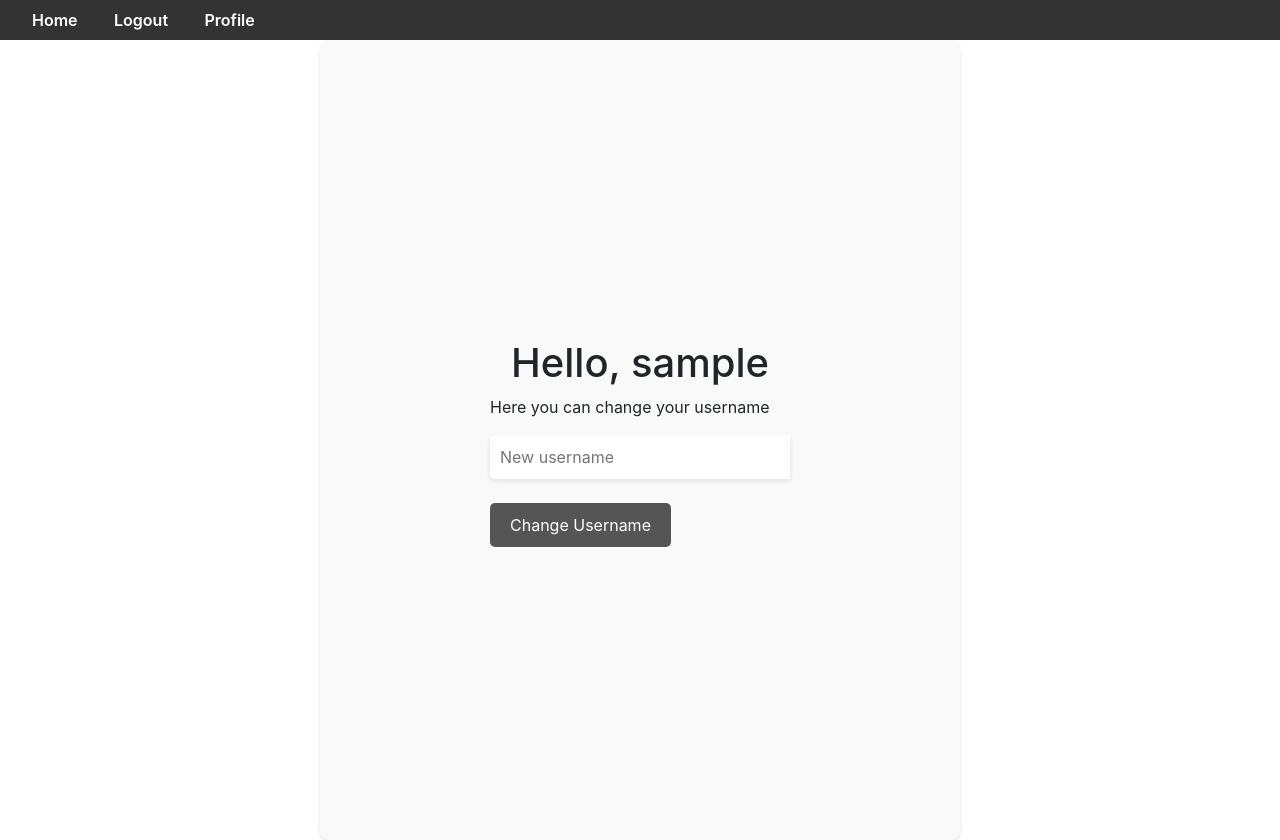
After one commit to AxN21/Nooted, a Flask app: a page that uses app/templates/base.html in a window 1280 px wide. The commit adds this page. Run offline with Flask 3, Linux system fonts and the light colour scheme; the visitor is signed in with stand-in values (Sample User, id 1); some libraries are stand-ins or nearby versions.

Commit message:
added a profile page and cleaned the code

```diff
--- a/app/__init__.py
+++ b/app/__init__.py
@@ -1,33 +1,45 @@
 from flask import Flask
-from os import path
 import os
 from flask_sqlalchemy import SQLAlchemy
-from flask_login import LoginManager, login_manager
+from flask_login import LoginManager
 
+
+# Initialize database instance
 db = SQLAlchemy()
-DB_NAME = 'database.db'
+"""DB_NAME = 'database.db'"""
 
 
 def create_app():
+
+    '''
+    Create and configure the Flask application
+
+    Returns:
+        app (Flask): The configured Flask application
+    '''
+
     app = Flask(__name__)
     app.config['SECRET_KEY'] = os.getenv('SECRET_KEY')
-    app.config['SQLALCHEMY_DATABASE_URI'] = f'sqlite:///{DB_NAME}'
+    app.config['SQLALCHEMY_DATABASE_URI'] = os.getenv('DATABASE_URL')
     db.init_app(app)
 
+    # Import and register blueprints
     from .views import views
     from .auth import auth
 
     app.register_blueprint(views, url_prefix='/')
     app.register_blueprint(auth, url_prefix='/')
 
-    from .models import User, Note
+    from .models import User
 
-    create_database(app)
+    # create_database(app)
 
+    # Initialize Flask-login extension
     login_manager = LoginManager()
     login_manager.login_view = 'auth.login'
     login_manager.init_app(app)
 
+    # Define the user_loader callback for Flask-login
     @login_manager.user_loader
     def load_user(id):
         return User.query.get(int(id))
@@ -35,9 +47,10 @@ def create_app():
     return app
 
 
+# Uncomment when in dev mode with SQLAlchemy
 ''' Create the database on init if it doesn't exit already '''
-def create_database(app):
+'''def create_database(app):
     if not path.exists('app/instance/' + DB_NAME):
         with app.app_context():
             db.create_all()
-            print('Created Database!')
+            print('Created Database!')'''
--- a/app/static/css/style.css
+++ b/app/static/css/style.css
@@ -117,8 +117,13 @@ li span {
 }
 
 @media screen and (max-width: 600px) {
-  .form, .form-container, .body {
+
+  .form-container {
+    min-width: 350px;
+    padding: 0;
+  }
+
+  .form {
     width: 100%;
-    margin-top: 0;
   }
 }
--- a/app/templates/base.html
+++ b/app/templates/base.html
@@ -7,12 +7,12 @@
   <link rel="shortcut icon" type="x-icon" href="../static/images/icon.png">
   <link rel="preconnect" href="https://fonts.googleapis.com">
   <link rel="preconnect" href="https://fonts.gstatic.com" crossorigin>
-    <link href="https://fonts.googleapis.com/css2?family=Roboto:ital,wght@0,100;0,300;0,400;0,500;0,700;0,900;1,100;1,300;1,400;1,500;1,700;1,900&display=swap" rel="stylesheet">
+  <link
+    href="https://fonts.googleapis.com/css2?family=Roboto:ital,wght@0,100;0,300;0,400;0,500;0,700;0,900;1,100;1,300;1,400;1,500;1,700;1,900&display=swap"
+    rel="stylesheet">
 
   <link rel="stylesheet" href="../static/css/style.css">
-    <link
-        rel='stylesheet'
-        href='https://stackpath.bootstrapcdn.com/bootstrap/4.4.1/css/bootstrap.min.css'
+  <link rel='stylesheet' href='https://stackpath.bootstrapcdn.com/bootstrap/4.4.1/css/bootstrap.min.css'
     crossorigin='anonymous'>
 
   <title>{% block title %}Home{% endblock %}</title>
@@ -24,6 +24,7 @@
       {% if user.is_authenticated %}
       <a id="home" href="/">Home</a>
       <a id="logout" href="/logout">Logout</a>
+      <a id="profile" href="/profile/user-id={{ current_user.id }}">Profile</a>
       {% else %}
       <a id="signUp" href="/sign-up">Sign-up</a>
       <a id="login" href="/login">Login</a>
@@ -37,14 +38,16 @@
   {% if category == 'error' %}
   <div id="close_div" class="alert alert-danger alter-dismissable fade show" role="alert">
     {{ message }}
-      <button id="close" type="button" class="close" data-dismiss="alert" onClick="document.getElementById('close_div').style.display='none'">
+    <button id="close" type="button" class="close" data-dismiss="alert"
+      onClick="document.getElementById('close_div').style.display='none'">
       <span aria-hidden="true">&times;</span>
     </button>
   </div>
   {% else %}
   <div id="close_div" class="alert alert-success alter-dismissable fade show" role="alert">
     {{ message }}
-      <button type="button" class="close" data-dismiss="alert" onClick="document.getElementById('close_div').style.display='none'">
+    <button type="button" class="close" data-dismiss="alert"
+      onClick="document.getElementById('close_div').style.display='none'">
       <span aria-hidden="true">&times;</span>
     </button>
   </div>
@@ -58,9 +61,10 @@
 
   <script type="text/javascript" src="{{ url_for('static', filename='index.js') }}"></script>
   <script>
-      if ( window.history.replaceState ) {
+    if (window.history.replaceState) {
       window.history.replaceState(null, null, window.location.href);
     }
   </script>
 </body>
+
 </html>
--- a/app/templates/home.html
+++ /dev/null
@@ -1,5 +0,0 @@
-{% extends "base.html" %} {% block title %}Home{% endblock %}
-
-{% block content %}
-<h1>This is the home page</h1>
-{% endblock %}
--- /dev/null
+++ b/app/templates/profile.html
@@ -0,0 +1,15 @@
+{% extends "base.html" %} {% block title %}Profile{% endblock %}
+
+{% block content %}
+<div class="form-container">
+  <form method="POST">
+    <h1>Hello, {{ user.username }}</h1>
+    <p>Here you can change your username</p>
+    <div class="form">
+      <input type="text" class="input" id="new_username" name="new_username" placeholder="New username"/>
+    </div>
+    <br />
+    <button type="submit" class="button">Change Username</button>
+  </form>
+</div>
+{% endblock %}
--- a/app/views.py
+++ b/app/views.py
@@ -1,27 +1,45 @@
+# Import necessary modules and libraries
 from flask import Blueprint, jsonify, redirect, render_template, request, flash, url_for
 from flask_login import login_required, current_user
-from .models import Note
+from .models import Note, User
 from . import db
 import json
 
 
-''' Define the blueprint for views '''
+# Define the blueprint for views
 views = Blueprint('views', __name__)
 
 
-''' Define all the endpoints  '''
+# Define all the endpoints
 @views.route('/')
 @login_required
 def home():
+    '''
+    Endpoint for the home page
+
+    Redirects authenticated users to the notes page
+    Renders the login page for unauthenticated users
+    '''
+
     if current_user.is_authenticated:
-        return redirect(url_for('views.notes',user_id=current_user.id))
+        return redirect(url_for('views.notes', user_id=current_user.id))
 
     return render_template('login.html', user=current_user)
 
 
-@views.route('/notes/<int:user_id>', methods=['GET', 'POST'])
+@views.route('/notes/user-id=<int:user_id>', methods=['GET', 'POST'])
 @login_required
 def notes(user_id):
+    '''
+    Endpoint for displaying user's notes
+
+    Renders the notes page for authenticated users
+    Allows authenticated user to add new note
+
+    Args:
+        user_id (int): ID of the authenticated uer
+    '''
+
     if current_user.id != user_id:
         return 'You are not authorized to access this page'
 
@@ -42,28 +60,15 @@ def notes(user_id):
     notes = Note.query.filter_by(user_id=user_id).all()
     return render_template('notes.html', user=current_user, notes=notes)
 
-@views.route('/create-note/', methods=['GET', 'POST'])
-@login_required
-def create_note():
-    if request.method == 'POST':
-        title = request.form.get('title')
-
-        if len(str(title)) < 3:
-            flash('Title is too short', category='error')
-        else:
-            try:
-                new_note = Note(title=title, user_id=current_user.id)
-                db.session.add(new_note)
-                db.session.commit()
-                flash('Note added!', category='success')
-            except Exception as e:
-                flash(f'Something went wrong ,{e}', category='error')
-
-    return redirect(url_for('views.notes', user=current_user))
-
 
 @views.route('/delete-note', methods=['POST'])
 def delete_note():
+    '''
+    Endpoint for deleting a note
+
+    Deletes a note from the database for the authenticated user
+    '''
+
     note = json.loads(request.data)
     noteId = note['noteId']
     note = Note.query.get(noteId)
@@ -75,17 +80,30 @@ def delete_note():
     return jsonify({})
 
 
+@views.route('/profile/user-id=<int:user_id>', methods=['GET', 'POST'])
+@login_required
+def profile(user_id):
+    '''
+    Endpoint for the user profile page
 
-''' UPDATE NOTE '''
-@views.route('/update-note/<int:user_id>', methods=['PATCH'])
-def update_note(user_id):
-    note = Note.query.get(user_id)
+    Allows authenticated user to change the current username
+    '''
 
-    if not note:
-        flash('Note not found', category='error')
+    if request.method == 'POST':
+        new_username = request.form.get('new_username')
 
-    data = request.json
-    note.title = data.get('title', note.title)
+        if User.query.filter_by(username=new_username).first():
+            flash('Username already exists, please choose a different one', category='error')
+        elif new_username is None:
+            flash('New username is required', category='error')
+        elif len(str(new_username)) < 3:
+            flash('Username is too short', category='error')
+        elif new_username == current_user.username:
+            flash('Username must be different from the last one', category='error')
+        else:
+            current_user.username = new_username
+            db.session.commit()
+            flash('Username updated successfully', category='success')
+            return redirect(url_for('views.profile', user_id=current_user.id))
 
-    db.session.commit()
-    flash('Note updated successfully', category='success')
+    return render_template('profile.html', user=current_user, user_id=user_id)
--- a/requirements.txt
+++ b/requirements.txt
@@ -7,6 +7,7 @@ greenlet==3.0.3
 itsdangerous==2.2.0
 Jinja2==3.1.3
 MarkupSafe==2.1.5
+psycopg2-binary==2.9.9
 python-dotenv==1.0.1
 SQLAlchemy==2.0.29
 typing_extensions==4.11.0
--- a/run.py
+++ b/run.py
@@ -3,4 +3,4 @@ from app import create_app
 app = create_app()
 
 if __name__ == '__main__':
-    app.run(debug=True)
+    app.run(debug=True)  # Modify to 'True' in development mode
```
Also changed, not shown: app/auth.py (+24 -3 lines), app/models.py (+20 -5 lines), instance/database.db, 1 other file. Lines whose indentation alone changed are shown as unchanged.
